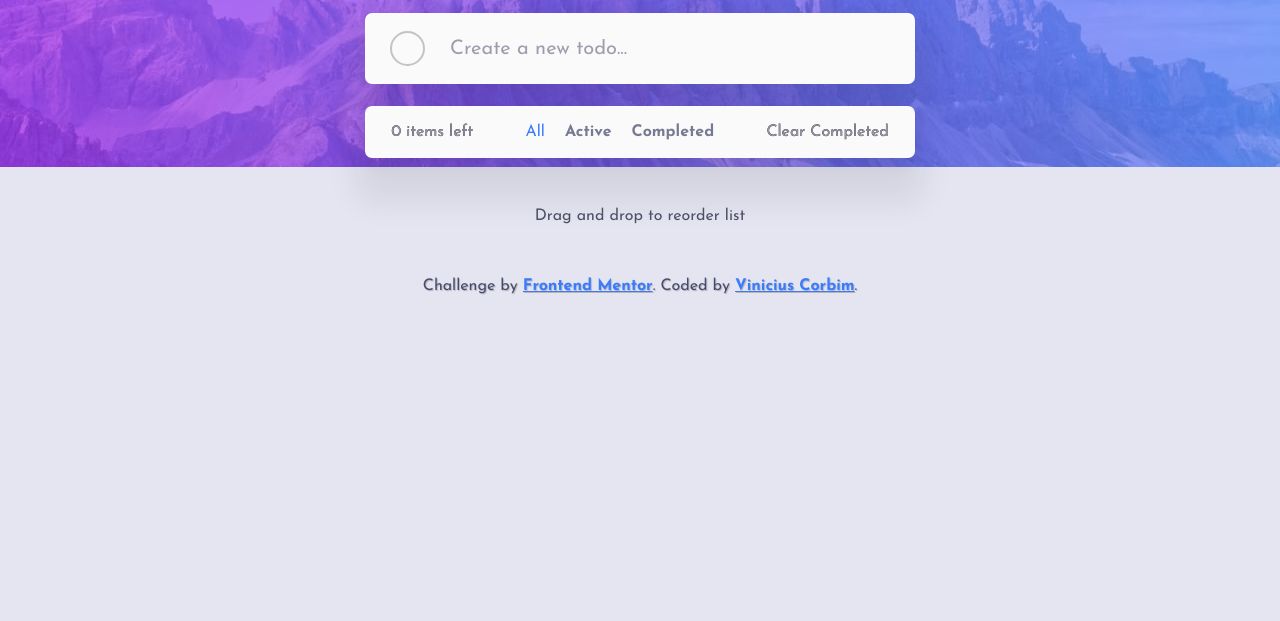
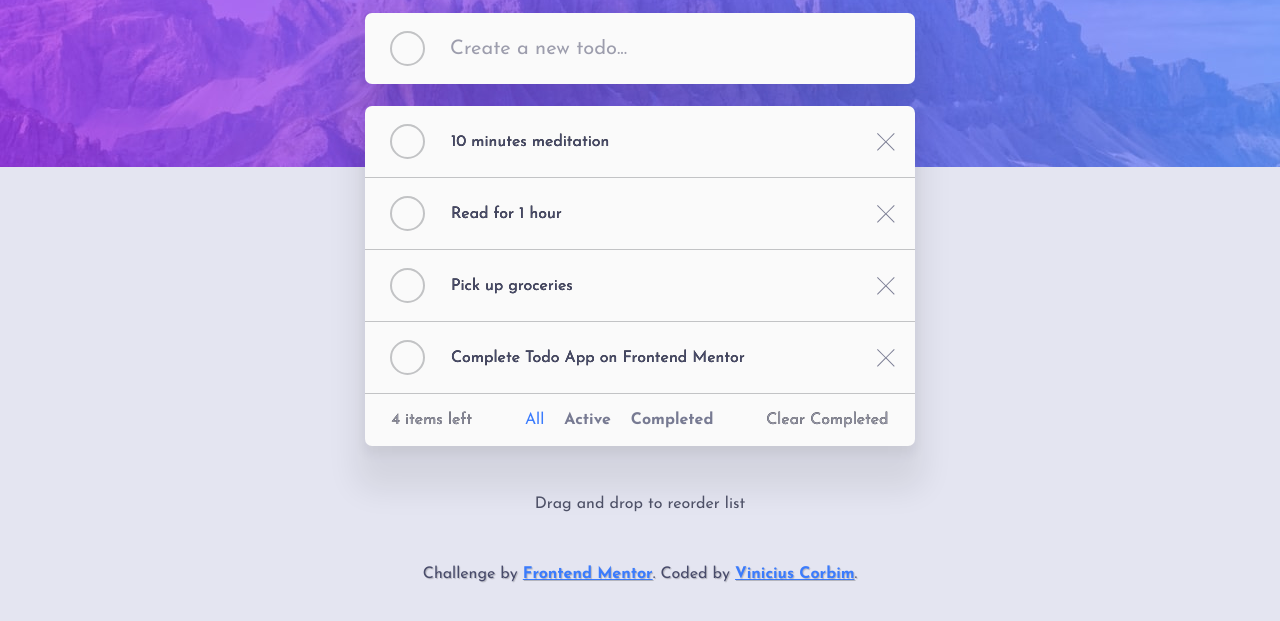
Before and after one commit to ViniciusCorbim/TodoApp, a plain HTML site: page index.html in a window 1280 px wide. Both pictures are taken after a click on the element "Clear Completed". Shown: the part 133-754 px from the top of the page. Drawn offline with nearby package versions, Linux system fonts and the light colour scheme.

Commit message:
Correções de bugs

```diff
--- a/index.html
+++ b/index.html
@@ -56,7 +56,8 @@
   <script>
     const dragArea = document.querySelector('div#containerTodo');
     new Sortable(dragArea, {
-      animation: 350
+      animation: 350,
+      handle: '.DivTodoItem'
     });
   </script>
 </body>
--- a/scripts/script.js
+++ b/scripts/script.js
@@ -8,6 +8,7 @@ let spanCompleted = document.getElementById('spanCompleted');
 let clearComplete = document.getElementById('clearComplete');
 let visible = 0;
 let modeVar = false;  // true - Modo Escuro   e   false - Modo Claro
+let CacheDoNavegadorLimpo;
 
 clearComplete.addEventListener('touchstart', touchStart);
 clearComplete.addEventListener('touchend', touchEnd);
@@ -34,7 +35,19 @@ let ToDos = [
 //localStorage.setItem('todoList', JSON.stringify(ToDos));
 
 function loadBody () {
+    CacheDoNavegadorLimpo = localStorage.getItem('CacheClear');
+    if(CacheDoNavegadorLimpo == 'false' && getItem() != []){
         ToDos = getItem();
+    }else{
+        ToDos = [
+            {text: 'Jog around the park 3x', active: false, id: 'item0'},
+            {text: '10 minutes meditation', active: true, id: 'item1'},
+            {text: 'Read for 1 hour', active: true, id: 'item2'},
+            {text: 'Pick up groceries', active: true, id: 'item3'},
+            {text: 'Complete Todo App on Frontend Mentor', active: true, id: 'item4'}
+        ]
+        localStorage.setItem('todoList', JSON.stringify(ToDos));
+    }
 
     for(let i=0; i<ToDos.length; i++){
         let DivTodo = document.createElement('div');
@@ -263,6 +276,7 @@ inputNewTodo.addEventListener('keypress', function(e){
     }
 
     PushToDo (pTodo.innerText, true);
+    localStorage.setItem('CacheClear', false);
 });
 
 function markTodo() {
@@ -312,6 +326,7 @@ function markTodo() {
         imgIconCross.removeEventListener('click',markTodo);
         imgIconCross.removeEventListener('click',markOffTodo);
     }
+    localStorage.setItem('CacheClear', false);
 }
 
 function markOffTodo () {
@@ -362,6 +377,7 @@ function markOffTodo () {
         imgIconCross.removeEventListener('click',markTodo);
         imgIconCross.removeEventListener('click',markOffTodo);
     }
+    localStorage.setItem('CacheClear', false);
 }
 
 function countActivesTodo (){
@@ -470,6 +486,7 @@ function ClearCompleteTodo () {
             }
         })
     }
+    localStorage.setItem('CacheClear', false);
 }
 
 function clearTodo () {
@@ -483,9 +500,8 @@ function clearTodo () {
         }
     })
     countActivesTodo ();
+    localStorage.setItem('CacheClear', false);
 }
-
-
 
 const getItem = () => JSON.parse(localStorage.getItem('todoList')) ?? [];
 
@@ -513,12 +529,18 @@ function SliceToDo (index) {
     setItem ();
 }
 
-
+//Eventos do Mouse
 DivContainerTodos.addEventListener('mouseenter', reorganizarToDos);
 DivContainerTodos.addEventListener('mouseout', reorganizarToDos);
 DivContainerTodos.addEventListener('mousemove', reorganizarToDos);
 DivContainerTodos.addEventListener('mousedown', reorganizarToDos);
 DivContainerTodos.addEventListener('mouseup', reorganizarToDos);
+
+//Eventos TouchScreen
+DivContainerTodos.addEventListener('touchstart', reorganizarToDos);
+DivContainerTodos.addEventListener('touchend', reorganizarToDos);
+DivContainerTodos.addEventListener('touchmove', reorganizarToDos);
+DivContainerTodos.addEventListener('touchcancel', reorganizarToDos);
 function reorganizarToDos(){
     let allTodo = document.querySelectorAll('div.DivTodoItem');
     ToDos = getItem();
@@ -526,8 +548,6 @@ function reorganizarToDos(){
         setTimeout(function() {
                 if(allTodo.length == ToDos.length){
                     if(allTodo[i].id !== ToDos[i].id){
-                //console.log(allTodo[i].innerText);
-                //console.log(ToDos[i].text);
                     console.log("Evento de Reorganizar os ToDos ativo");
                     for(let i=0; i<allTodo.length; i++){
                         if(allTodo[i].classList.contains("active") == true){
```
Lines whose indentation alone changed are shown as unchanged.
